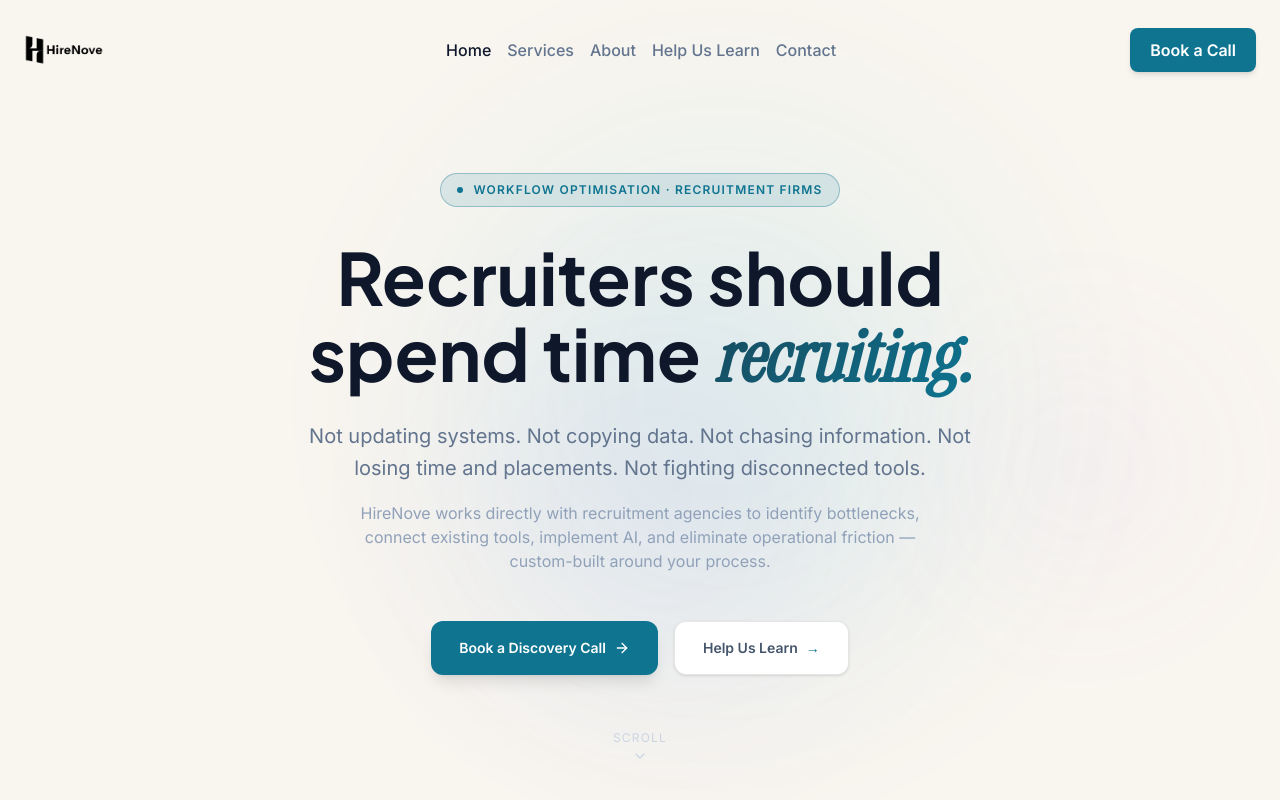
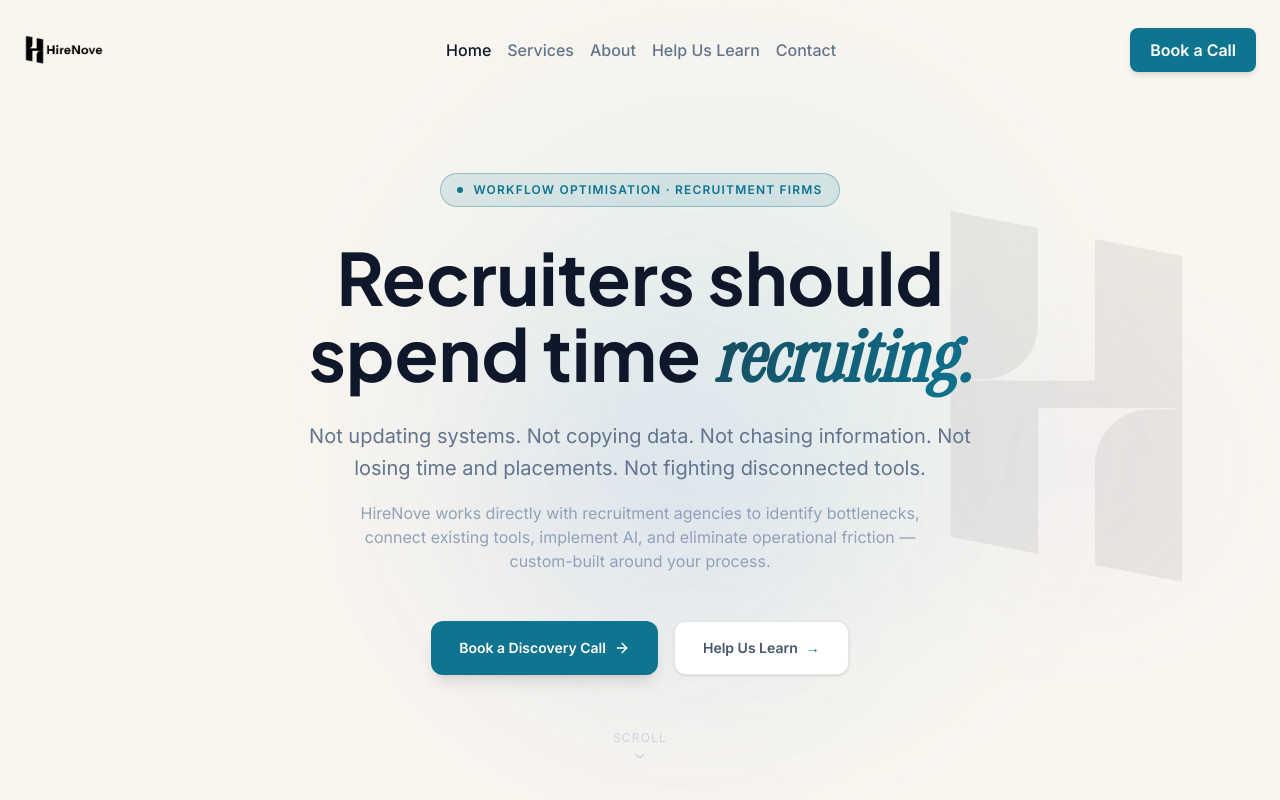
Before and after one commit to Anisabuilds/HireNove, a Next.js app: page / in a window 1280 px wide. Shown: the top 800 px of the page. Built offline with nearby package versions, Linux system fonts and the light colour scheme.

Commit message:
hero: add decorative H logo symbol at low opacity on right side

```diff
--- a/components/Hero.tsx
+++ b/components/Hero.tsx
@@ -1,6 +1,7 @@
 "use client";
 import { motion } from "framer-motion";
 import type { Variants } from "framer-motion";
+import Image from "next/image";
 import { ArrowRight, ChevronDown } from "lucide-react";
 
 const fadeUp: Variants = {
@@ -118,6 +119,11 @@ export default function Hero() {
         </motion.div>
       </div>
 
+      {/* Decorative H logo */}
+      <div className="pointer-events-none absolute right-0 top-1/2 -translate-y-1/2 w-[420px] h-[420px] opacity-[0.06] select-none hidden lg:block">
+        <Image src="/logo-symbol.png" alt="" fill className="object-contain object-right" />
+      </div>
+
       {/* Scroll cue */}
       <motion.div
         initial={{ opacity: 0 }}
```
